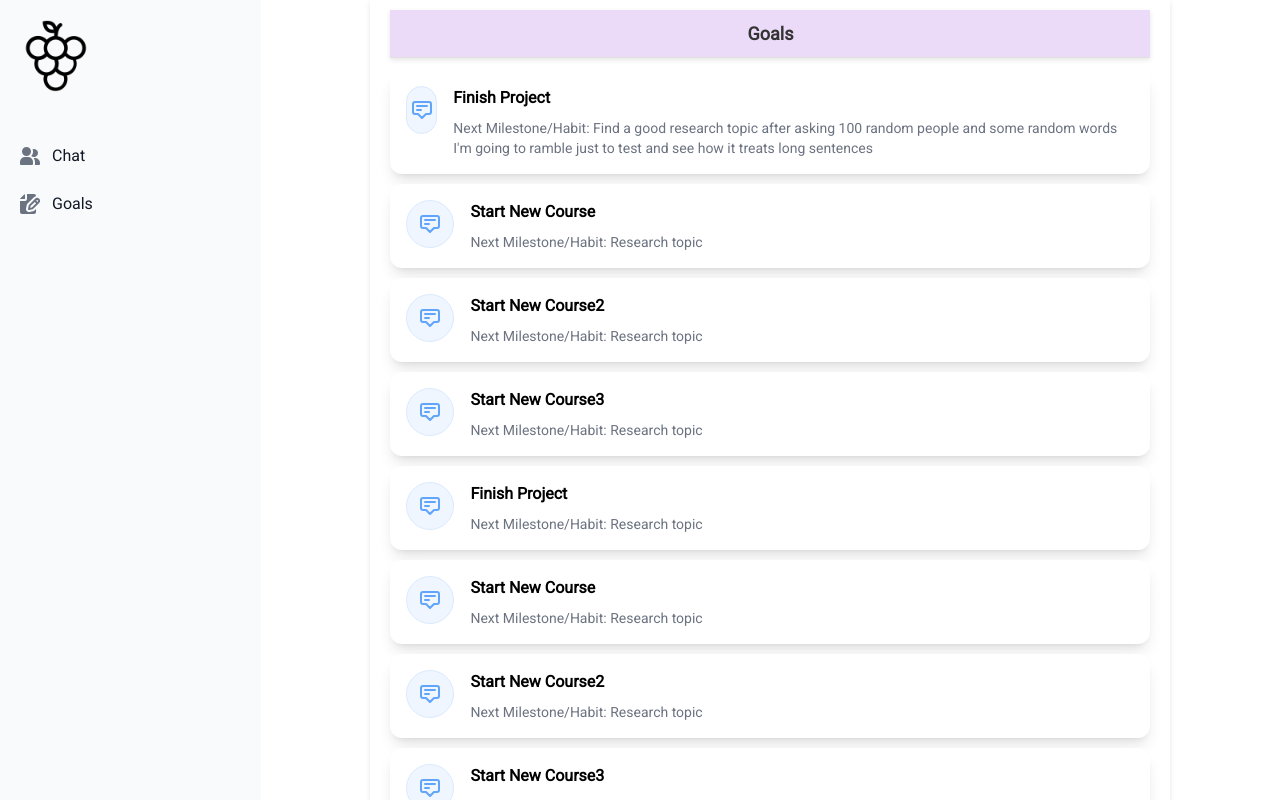
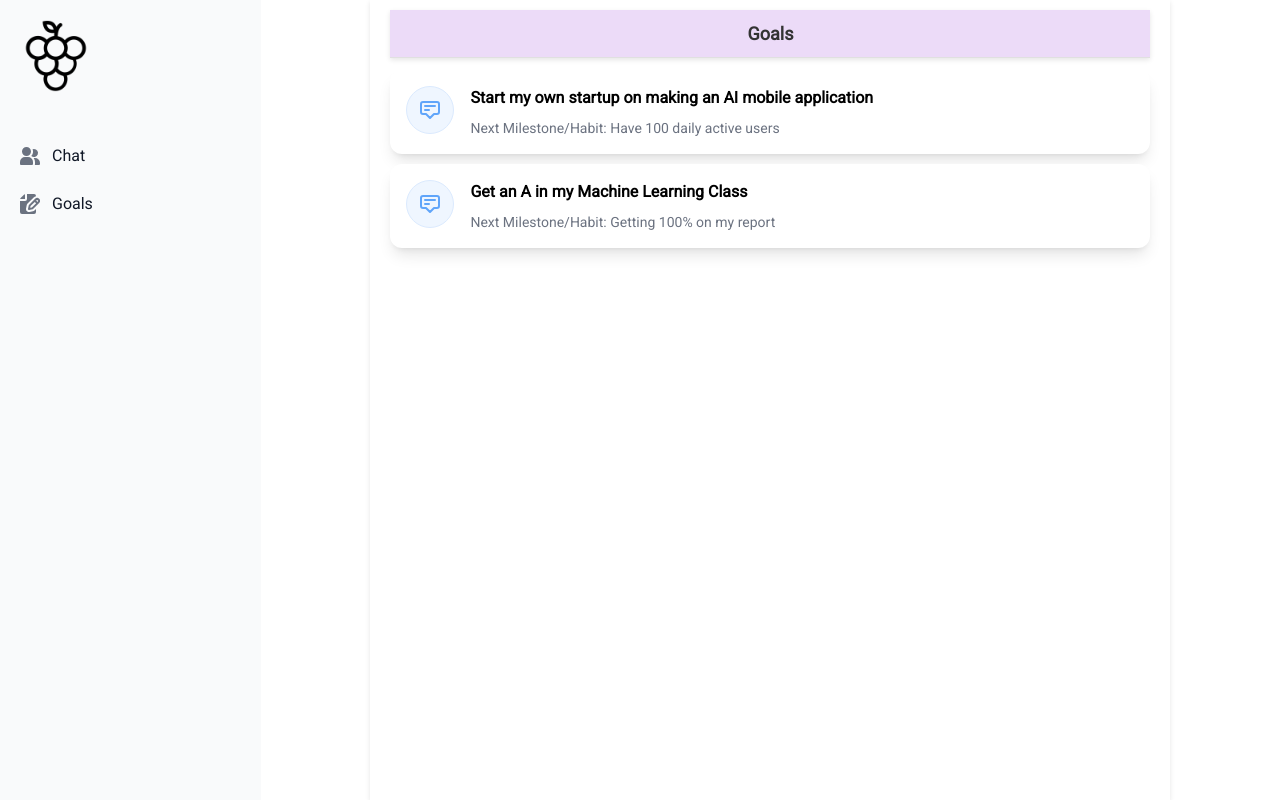
Before and after one commit to CousCous08/Fruit-Ion, a React (Create React App) app in the folder app/: page /goals in a window 1280 px wide. Built offline with nearby package versions, Linux system fonts and the light colour scheme.

Commit message:
change UI

```diff
--- a/app/src/components/ChatInterface.js
+++ b/app/src/components/ChatInterface.js
@@ -21,7 +21,7 @@ const ChatInterface = () => {
     }
 
     const aiUser = {
-        name: "AI",
+        name: "Fruit-Ion",
         image: aiImage
     }
 
--- a/app/src/pages/GoalsPage.js
+++ b/app/src/pages/GoalsPage.js
@@ -23,18 +23,21 @@ const GoalsPage = () => {
         return () => window.removeEventListener('resize', updateWidth);
     }, []);
 
-    const goals = [
+    // const goals = [
 
-        { id: 1, name: "Finish Project", milestones: [{name: "Find a good research topic after asking 100 random people and some random words I'm going to ramble just to test and see how it treats long sentences", deadline: "2023-01-04"}, {name: "Create Outline", deadline: "2023-01-04"}, {name: "First Draft", deadline: "2023-01-04"}], habits: [{name: "read a chapter", frequency: "MWF"}] },
-        { id: 2, name: "Start New Course", milestones: [{name: "Research topic", deadline: "2023-01-04"}, {name: "Create Outline", deadline: "2023-01-04"}, {name: "First Draft", deadline: "2023-01-04"}], habits: [{name: "read a chapter", frequency: "MWF"}, {name: "read a chapter", frequency: "MWF"}, {name: "read a chapter", frequency: "MWF"}, {name: "read a chapter", frequency: "MWF"}] },
-        { id: 3, name: "Start New Course2", milestones: [{name: "Research topic", deadline: "2023-01-04"}, {name: "Create Outline", deadline: "2023-01-04"}, {name: "First Draft", deadline: "2023-01-04"}], habits: [{name: "read a chapter", frequency: "MWF"}] },
-        { id: 4, name: "Start New Course3", milestones: [{name: "Research topic", deadline: "2023-01-04"}, {name: "Create Outline", deadline: "2023-01-04"}, {name: "First Draft", deadline: "2023-01-04"}], habits: [{name: "read a chapter", frequency: "MWF"}] },
-        { id: 5, name: "Finish Project", milestones: [{name: "Research topic", deadline: "2023-01-04"}, {name: "Create Outline", deadline: "2023-01-04"}, {name: "First Draft", deadline: "2023-01-04"}], habits: [{name: "read a chapter", frequency: "MWF"}] },
-        { id: 6, name: "Start New Course", milestones: [{name: "Research topic", deadline: "2023-01-04"}, {name: "Create Outline", deadline: "2023-01-04"}, {name: "First Draft", deadline: "2023-01-04"}], habits: [{name: "read a chapter", frequency: "MWF"}] },
-        { id: 7, name: "Start New Course2", milestones: [{name: "Research topic", deadline: "2023-01-04"}, {name: "Create Outline", deadline: "2023-01-04"}, {name: "First Draft", deadline: "2023-01-04"}], habits: [{name: "read a chapter", frequency: "MWF"}] },
-        { id: 8, name: "Start New Course3", milestones: [{name: "Research topic", deadline: "2023-01-04"}, {name: "Create Outline", deadline: "2023-01-04"}, {name: "First Draft", deadline: "2023-01-04"}], habits: [{name: "read a chapter", frequency: "MWF"}] }
+    //     { id: 1, name: "Finish Project", milestones: [{name: "Find a good research topic after asking 100 random people and some random words I'm going to ramble just to test and see how it treats long sentences", deadline: "2023-01-04"}, {name: "Create Outline", deadline: "2023-01-04"}, {name: "First Draft", deadline: "2023-01-04"}], habits: [{name: "read a chapter", frequency: "MWF"}] },
+    //     { id: 2, name: "Start New Course", milestones: [{name: "Research topic", deadline: "2023-01-04"}, {name: "Create Outline", deadline: "2023-01-04"}, {name: "First Draft", deadline: "2023-01-04"}], habits: [{name: "read a chapter", frequency: "MWF"}, {name: "read a chapter", frequency: "MWF"}, {name: "read a chapter", frequency: "MWF"}, {name: "read a chapter", frequency: "MWF"}] },
+    //     { id: 3, name: "Start New Course2", milestones: [{name: "Research topic", deadline: "2023-01-04"}, {name: "Create Outline", deadline: "2023-01-04"}, {name: "First Draft", deadline: "2023-01-04"}], habits: [{name: "read a chapter", frequency: "MWF"}] },
+    //     { id: 4, name: "Start New Course3", milestones: [{name: "Research topic", deadline: "2023-01-04"}, {name: "Create Outline", deadline: "2023-01-04"}, {name: "First Draft", deadline: "2023-01-04"}], habits: [{name: "read a chapter", frequency: "MWF"}] },
+    //     { id: 5, name: "Finish Project", milestones: [{name: "Research topic", deadline: "2023-01-04"}, {name: "Create Outline", deadline: "2023-01-04"}, {name: "First Draft", deadline: "2023-01-04"}], habits: [{name: "read a chapter", frequency: "MWF"}] },
+    //     { id: 6, name: "Start New Course", milestones: [{name: "Research topic", deadline: "2023-01-04"}, {name: "Create Outline", deadline: "2023-01-04"}, {name: "First Draft", deadline: "2023-01-04"}], habits: [{name: "read a chapter", frequency: "MWF"}] },
+    //     { id: 7, name: "Start New Course2", milestones: [{name: "Research topic", deadline: "2023-01-04"}, {name: "Create Outline", deadline: "2023-01-04"}, {name: "First Draft", deadline: "2023-01-04"}], habits: [{name: "read a chapter", frequency: "MWF"}] },
+    //     { id: 8, name: "Start New Course3", milestones: [{name: "Research topic", deadline: "2023-01-04"}, {name: "Create Outline", deadline: "2023-01-04"}, {name: "First Draft", deadline: "2023-01-04"}], habits: [{name: "read a chapter", frequency: "MWF"}] }
 
-    ];
+    // ];
+
+    const goals = [{ "habits": [{ "frequency": -1, "name": "Code 2 hours every day" }], "milestones": [{ "deadline": "2024-05-23", "name": "Have 100 daily active users" }, { "deadline": "2025-01-10", "name": "Have 100 daily active users" }, { "deadline": "2025-07-10", "name": "Have 200 more daily active users" }], "name": "Start my own startup on making an AI mobile application" },
+    { "habits": [{ "frequency": -1, "name": "Going to class every day" }, { "frequency": -1, "name": "Studying 1 hr every day" }], "milestones": [{ "deadline": "2023-12-15", "name": "Getting 100% on my report" }, { "deadline": "2023-12-30", "name": "Doing well on my final assignment" }], "name": "Get an A in my Machine Learning Class" }];
 
     const handleGoalClick = (goal) => {
         // Navigate to the detailed goal page
--- a/app/src/pages/MilestonesPage.css
+++ b/app/src/pages/MilestonesPage.css
@@ -15,12 +15,13 @@
   }
 
   .ms-header {
+    margin-top: 15px;
     font-weight: bold;
     font-size: large;
     position: fixed;
     top: 0;
     width: 100%;
-    background-color: #ffffff; /* Match the background with the container */
+    background-color: rgb(237, 227, 245); /* Match the background with the container */
     color: #333;
     text-align: center;
     border-bottom: 1px solid #e0e0e0;
--- a/app/src/pages/MilestonesPage.js
+++ b/app/src/pages/MilestonesPage.js
@@ -26,7 +26,7 @@ const MilestonesPage = () => {
 
     return (
         <div ref={containerRef} className="ms-container">
-            <h1 className="ms-header" style={{ width: `${headerWidth}px` }}>{goal.name}</h1>
+            <h1 className="ms-header" style={{ width: `${headerWidth - 45}px` }}>{goal.name}</h1>
 
             <div className="ms-list grid">
                 {goal.milestones.map(ms => (
```
